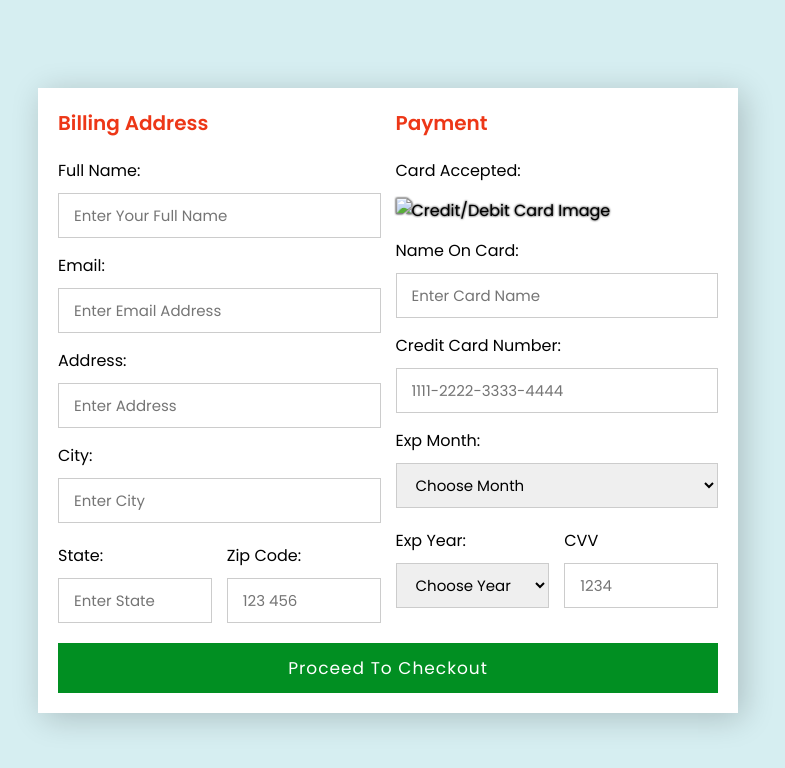
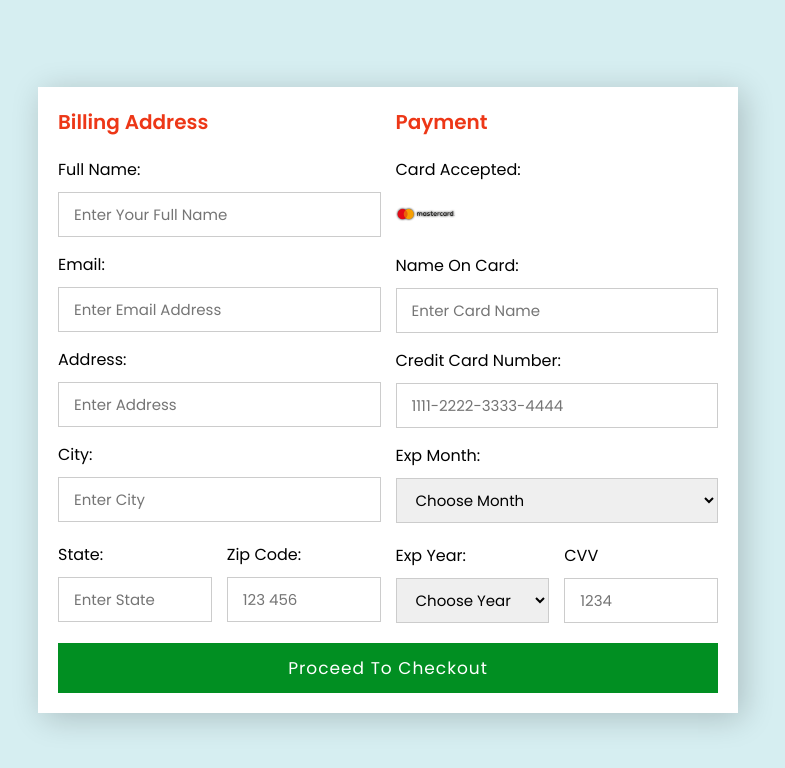
Before and after one commit to Nurbekprog/payment-nurdev, a plain HTML site: page index.html in a window 1280 px wide. Shown: the whole page, without its empty margins (252-1037 px from the left). Drawn offline with Linux system fonts and the light colour scheme.

Commit message:
first commit

```diff
--- a/index.html
+++ b/index.html
@@ -88,7 +88,7 @@
                         <label for="name">
                               Card Accepted:
                           </label>
-                        <img src="cards.png"
+                        <img src="./assets/images/masrecard logo.png"
                              alt="credit/debit card image">
                     </div>
 
```
Also changed, not shown: assets/images/masrecard logo.png (added).
